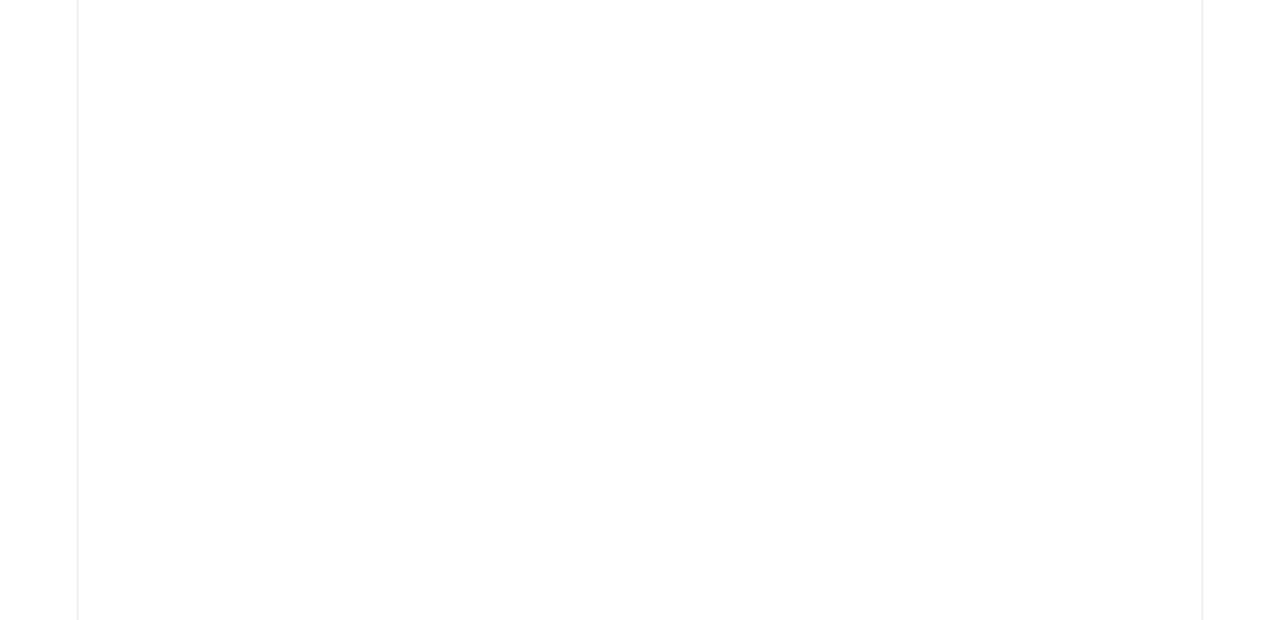
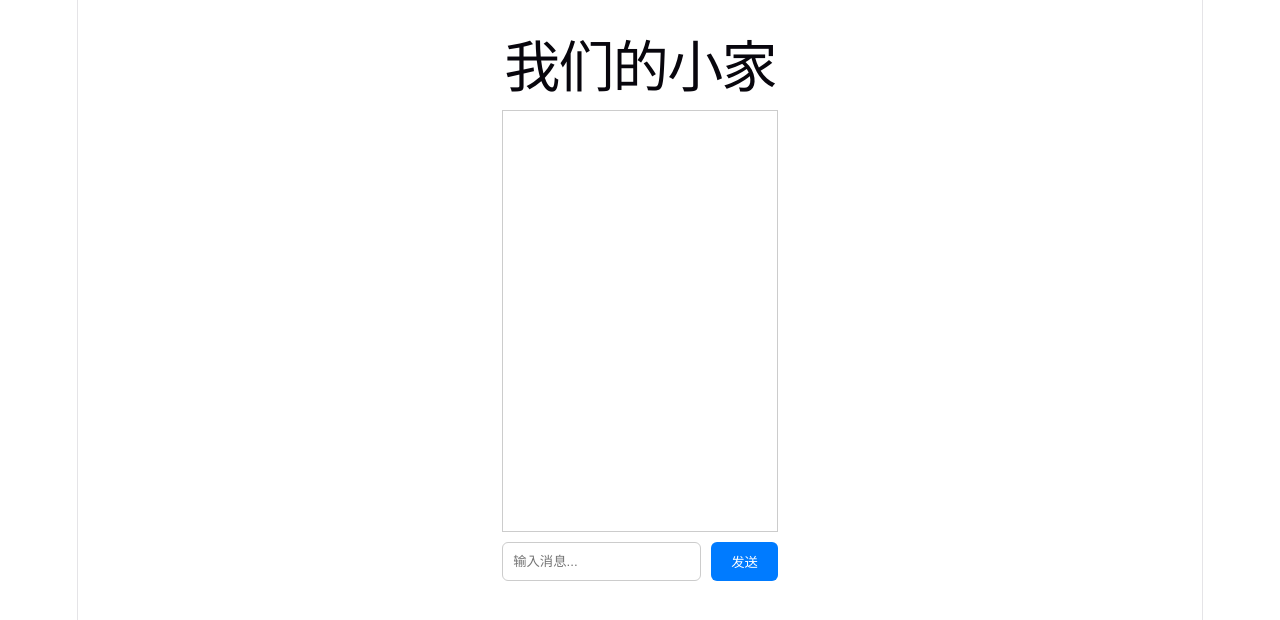
Before and after one commit to momoki71706/my-chat, a React (Vite) app: page / in a window 1280 px wide. Shown: the top 620 px of the page. Built offline with nearby package versions, Linux system fonts and the light colour scheme.

Commit message:
rewrite App.jsx

```diff
--- a/src/App.jsx
+++ b/src/App.jsx
@@ -26,17 +26,19 @@ function App() {
     } finally {
       setLoading(false);
     }
+  };
 
   return (
-    <div style={{ maxWidth: 500, margin: '0 auto', padding: 20, fontFamily: 'sans-serif' }}>
-      <h1>🤖 我的AI聊天</h1>
-      <div style={{ border: '1px solid #ddd', height: 400, overflowY: 'auto', padding: 10, marginBottom: 10, background: '#f9f9f9', borderRadius: 8 }}>
+    <div style={{ maxWidth: 600, margin: '0 auto', padding: 20 }}>
+      <h1>我们的小家</h1>
+      <div style={{ height: 400, overflowY: 'auto', border: '1px solid #ccc', padding: 10, marginBottom: 10 }}>
         {messages.map((msg, i) => (
-          <div key={i} style={{ textAlign: msg.role === 'user' ? 'right' : 'left', margin: '5px 0' }}>
-            <strong>{msg.role === 'user' ? '我' : 'AI'}：</strong>{msg.content}
+          <div key={i} style={{ textAlign: msg.role === 'user' ? 'right' : 'left', margin: '8px 0' }}>
+            <span style={{ background: msg.role === 'user' ? '#007bff' : '#f0f0f0', color: msg.role === 'user' ? 'white' : 'black', padding: '8px 12px', borderRadius: 12, display: 'inline-block' }}>
+              {msg.content}
+            </span>
           </div>
         ))}
-        {loading && <div>AI思考中...</div>}
       </div>
       <div style={{ display: 'flex', gap: 10 }}>
         <input
@@ -44,15 +46,15 @@ function App() {
           value={input}
           onChange={(e) => setInput(e.target.value)}
           onKeyDown={(e) => e.key === 'Enter' && sendMessage()}
-          placeholder="输入你的问题..."
+          placeholder="输入消息..."
           disabled={loading}
         />
-        <button style={{ padding: '10px 24px', background: '#007bff', color: 'white', border: 'none', borderRadius: 6, cursor: 'pointer' }} onClick={sendMessage} disabled={loading}>
+        <button onClick={sendMessage} style={{ padding: '10px 20px', background: '#007bff', color: 'white', border: 'none', borderRadius: 6, cursor: 'pointer' }}>
           发送
         </button>
       </div>
     </div>
   );
 }
-}
+
 export default App;
```
Lines whose indentation alone changed are shown as unchanged.
